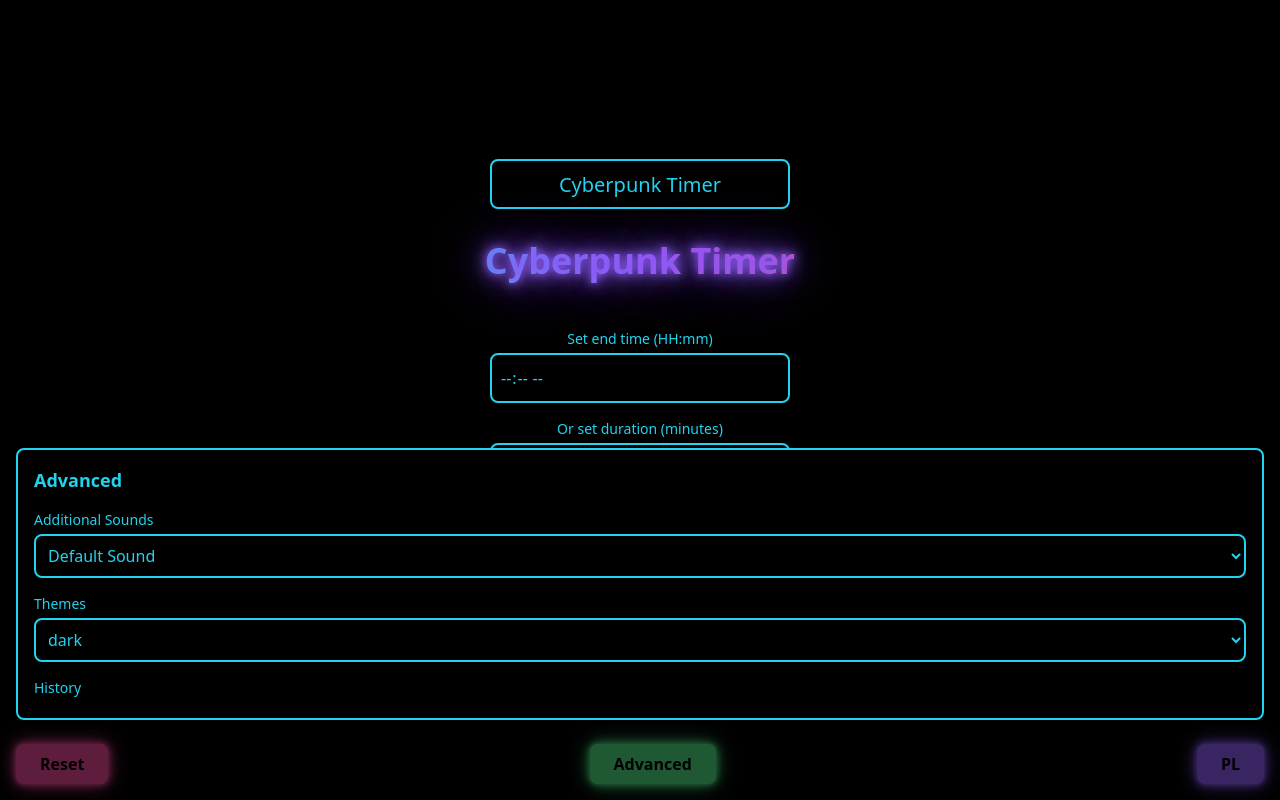
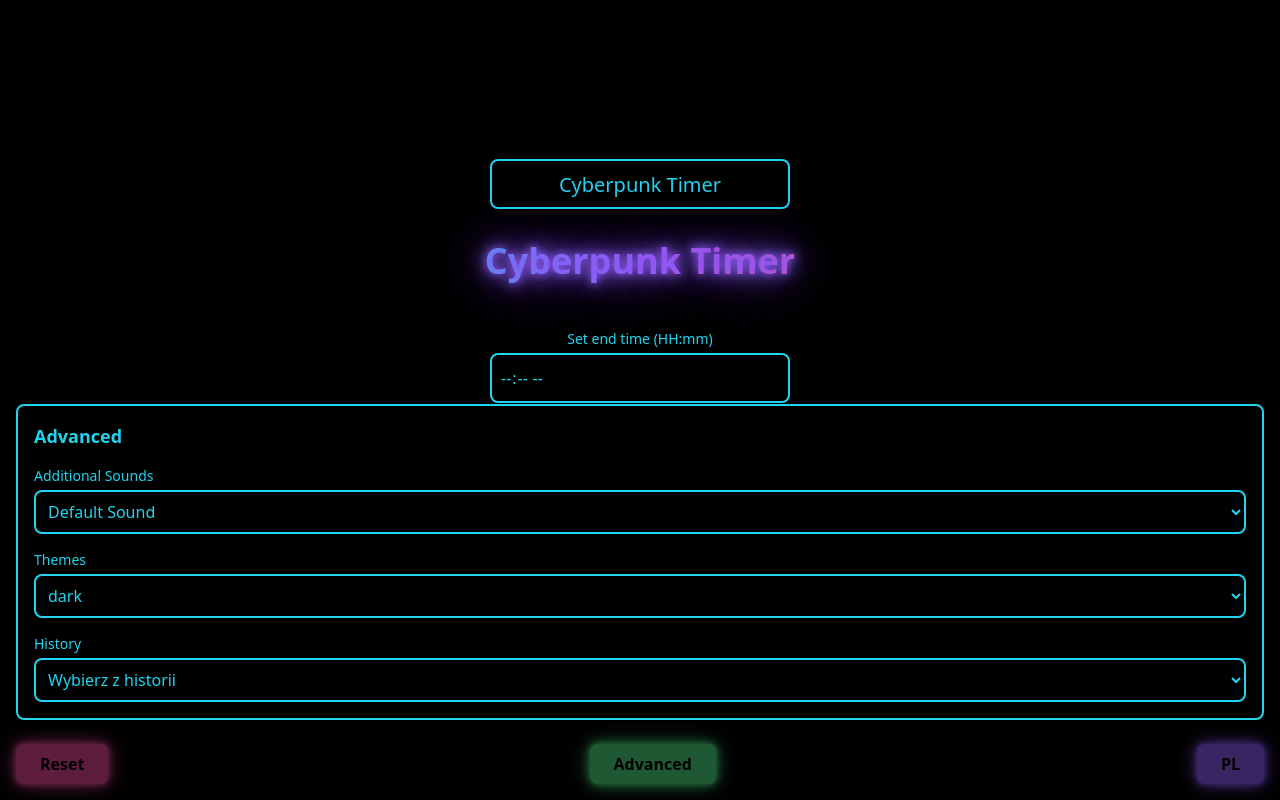
Before and after one commit to danwlew/licznik, a React (Vite) app: page / in a window 1280 px wide. Both pictures are taken after a click on the button "Advanced". Built offline with nearby package versions, Linux system fonts and the light colour scheme.

Commit message:
Update App.tsx

```diff
--- a/src/App.tsx
+++ b/src/App.tsx
@@ -272,7 +272,7 @@ const App = () => {
   // Motywy kolorystyczne
   const THEMES = {
     dark: { bg: 'bg-black', text: 'text-cyan-400' },
-    light: { bg: 'bg-white', text: 'text-gray-800' },
+    light: { bg: 'bg-[#fff8e7]', text: 'text-[#5a4a3a]' }, // Delikatny odcień żółtego
     neon: { bg: 'bg-black', text: 'text-pink-400' },
   };
 
@@ -450,23 +450,24 @@ const App = () => {
             </div>
             <div>
               <label className="block text-sm mb-1">{texts.history}</label>
-              <div className="space-y-2">
+              <select
+                className="w-full bg-black border-2 border-cyan-400 rounded-lg p-2 text-cyan-400 placeholder-cyan-700 focus:outline-none focus:border-purple-500"
+                onChange={(e) => {
+                  const selected = history[e.target.value];
+                  if (selected) {
+                    if (selected.endTime) setEndTime(selected.endTime);
+                    if (selected.customMinutes) setCustomMinutes(selected.customMinutes);
+                    setShowAdvanced(false);
+                  }
+                }}
+              >
+                <option value="">Wybierz z historii</option>
                 {history.map((item, index) => (
-                  <div key={index} className="flex justify-between items-center">
-                    <p>{item.endTime || `${item.customMinutes} minut`}</p>
-                    <button
-                      onClick={() => {
-                        if (item.endTime) setEndTime(item.endTime);
-                        if (item.customMinutes) setCustomMinutes(item.customMinutes);
-                        setShowAdvanced(false);
-                      }}
-                      className="px-2 py-1 bg-cyan-400 text-black rounded"
-                    >
-                      Uruchom ponownie
-                    </button>
-                  </div>
+                  <option key={index} value={index}>
+                    {item.endTime || `${item.customMinutes} minut`}
+                  </option>
                 ))}
-              </div>
+              </select>
             </div>
           </div>
         </div>
```
